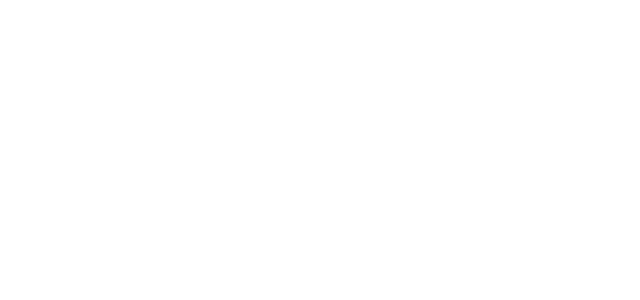
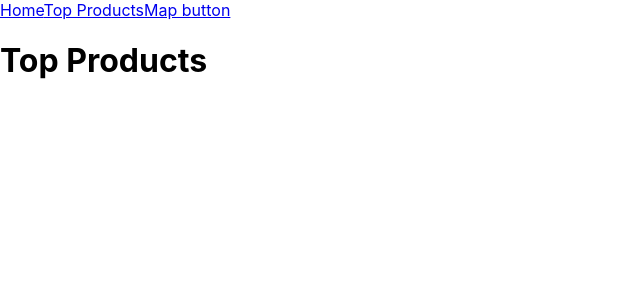
Before and after one commit to greg-munro/mashup, a React (Create React App) app in the folder mashup/: page /top-products in a window 1280 px wide. Before the commit this address had no page. Shown: the top 300 px of the page, without its empty margins (0-640 px from the left). Built offline with nearby package versions, Linux system fonts and the light colour scheme.

Commit message:
spacing top

```diff
--- a/mashup/src/App.js
+++ b/mashup/src/App.js
@@ -10,7 +10,7 @@
       <BrowserRouter>
         <Routes>
           <Route exact path="/" element={<Home />} />
-          <Route exact path="/toproducts" element={<TopProducts />} />
+          <Route exact path="/top-products" element={<TopProducts />} />
           <Route exact path="/map" element={<Map />} />
         </Routes>
       </BrowserRouter>
--- a/mashup/src/components/NavBar.jsx
+++ b/mashup/src/components/NavBar.jsx
@@ -5,7 +5,7 @@
   return (
     <div>
       <Link to="/">Home</Link>
-      <Link to="/toproducts">Top Products</Link>
+      <Link to="/top-products">Top Products</Link>
       <Link to="/map">Map button</Link>
     </div>
   );
```
